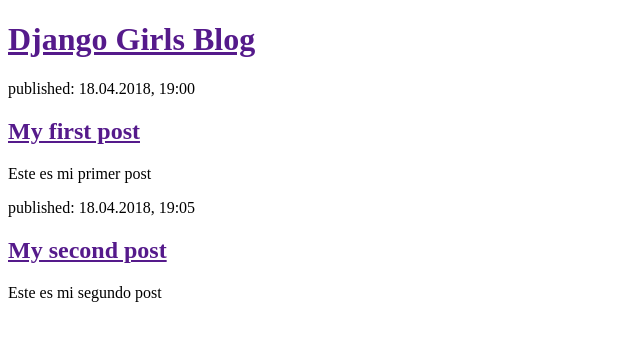
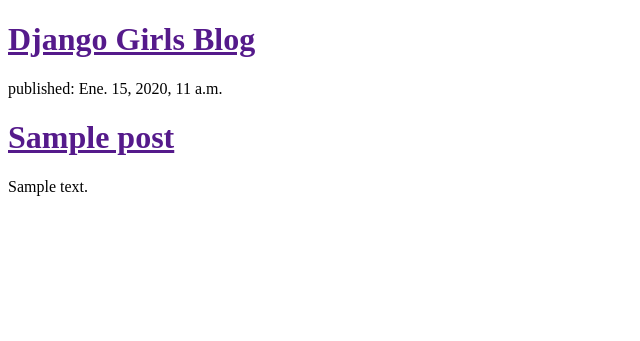
Before and after one commit to JoseManuelMunozManzano/my-first-blog, a Django app: template blog/templates/blog/post_list.html in a window 1280 px wide. Shown: the top 341 px of the page, without its empty margins (0-640 px from the left). Run offline with Django 3.2, Linux system fonts and the light colour scheme; the template is opened without the code that fills it: values named after a table or form of the project are taken from there, others are empty; tables that the repository leaves empty hold one stand-in row (Sample ...).

Commit message:
Modified templates to display posts from database

```diff
--- a/blog/templates/blog/post_list.html
+++ b/blog/templates/blog/post_list.html
@@ -10,17 +10,13 @@
 		<h1><a href="">Django Girls Blog</a></h1>
 	</div>
 
-	<div>
-		<p>published: 18.04.2018, 19:00</p>
-		<h2><a href="">My first post</a></h2>
-		<p>Este es mi primer post</p>
-	</div>
-
-	<div>
-		<p>published: 18.04.2018, 19:05</p>
-		<h2><a href="">My second post</a></h2>
-		<p>Este es mi segundo post</p>
-	</div>
+	{% for post in posts %}
+		<div>
+			<p>published: {{ post.published_date }}</p>
+			<h1><a href="">{{ post.title }}</a></h1>
+			<p>{{ post.text|linebreaksbr }}</p>
+		</div>
+	{% endfor %}
 
 </body>
 </html>
--- a/blog/views.py
+++ b/blog/views.py
@@ -1,6 +1,9 @@
 from django.shortcuts import render
+from django.utils import timezone
+from .models import Post
 
 # Create your views here.
 
 def post_list(request):
-	return render(request, 'blog/post_list.html', {})
+	posts = Post.objects.filter(published_date__lte=timezone.now()).order_by('published_date')
+	return render(request, 'blog/post_list.html', {'posts': posts})
```
